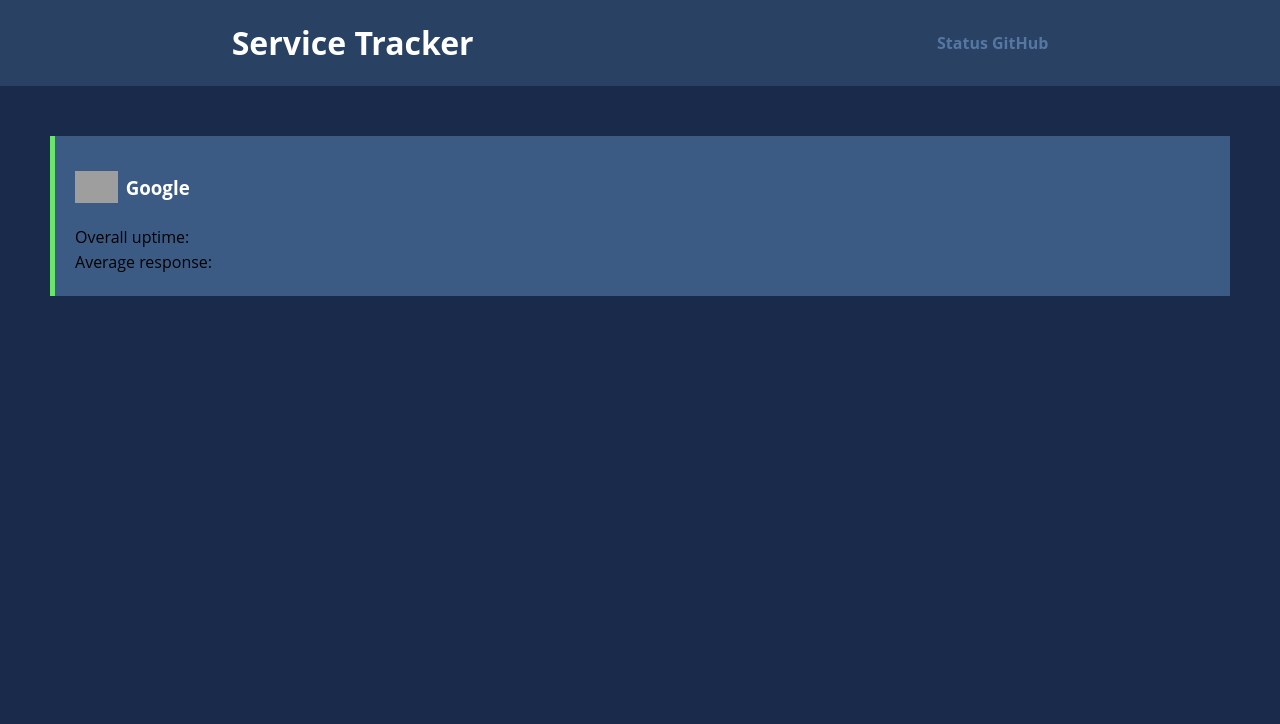
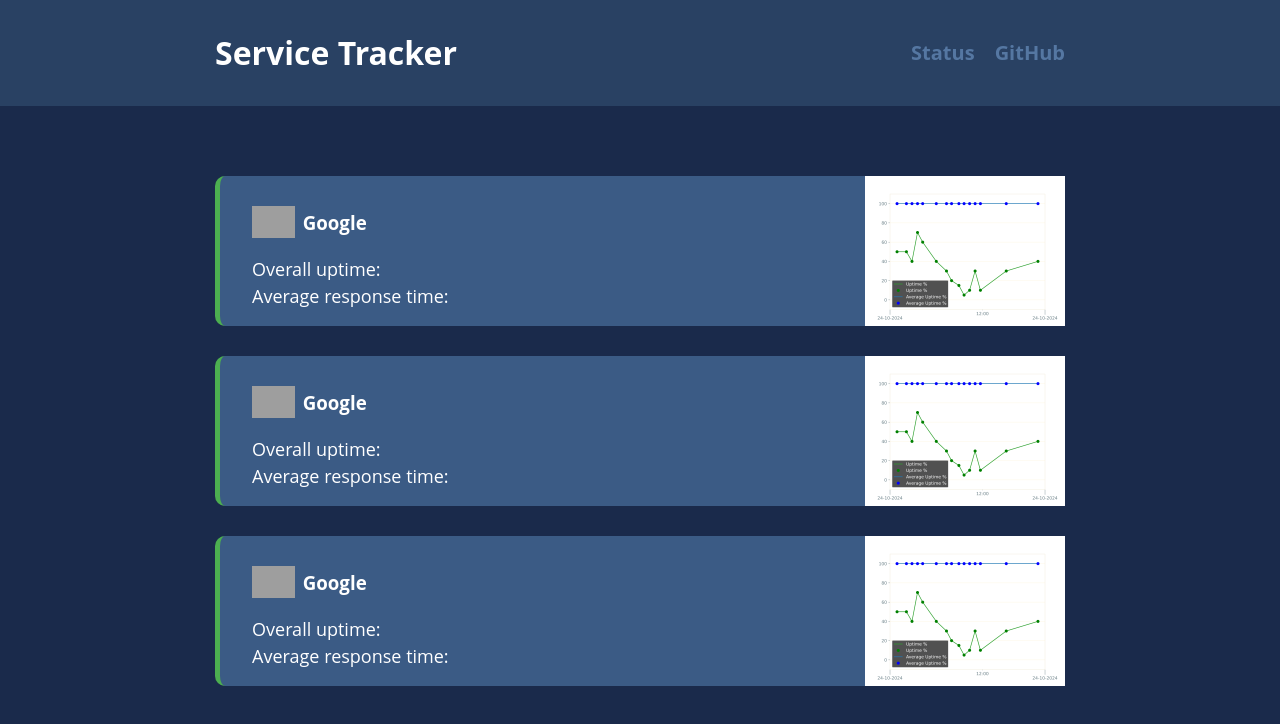
Before and after one commit to GitGinocchio/ServiceStatusMonitoringSystem, a plain HTML site: page public/template/index.html in a window 1280 px wide. Drawn offline with Linux system fonts and the light colour scheme; grey boxes are pictures that could not be loaded.

Commit message:
update website

```diff
--- /dev/null
+++ b/public/static/css/palette.css
@@ -0,0 +1,12 @@
+:root{
+    --body-background-color: #1A2A4B;
+    --header-background-color: #294163;
+    --article-background-color: #3B5B85;
+    --main-container-border-color: #0a1b31;
+    --status-online-border-left-color: #6be46f;
+    --status-offline-border-left-color: #F44336;
+    --mini-graph-background-color: white;
+    --hover-background-color: rgba(255, 255, 255, 0.1);
+    --a-color: #5577A2;
+    --p-color: white;
+}
--- a/public/static/css/styles.css
+++ b/public/static/css/styles.css
@@ -5,15 +5,16 @@ html, body {
 }
 
 body {
-    background-color: #1A2A4B;
     font-family: 'Open Sans', sans-serif;
+    background-color: var(--body-background-color);
 }
 
 header {
-    background: #294163;
     display: flex;
     align-items: center;
-    justify-content: space-around;
+    justify-content: space-between;
+    background-color: var(--header-background-color);
+    padding: 10px 20px;
 }
 
 h1, h3 {
@@ -21,38 +22,75 @@ h1, h3 {
 }
 
 a {
-    color: #5577A2;
+    color: var(--a-color);
     text-decoration: none;
     font-weight: bold;
 }
 
 article {
     display: flex;
-    margin: 50px;
+    border-radius: 10px;
+    padding-left: 2rem;
     height: auto;
-    background-color: #3B5B85;
+    border-left: 5px solid #4CAF50;
+    background-color: var(--article-background-color);
+    justify-content: space-between;
+    margin-bottom: 30px;
+    transition: transform 0.3s, background-color 0.3s;
+}
+
+article:hover {
+    transform: translateY(-5px);
+    background-color: var(--hover-background-color, rgba(255, 255, 255, 0.1));
+}
+
+.links {
+    display: flex;
+    gap: 20px;
+}
+
+.links a {
+    font-size: 20px;
+    transition: color 0.3s; /* Aggiunta transizione per il colore */
+}
+
+.links a:hover {
+    color: #FFD700; /* Cambia colore al passaggio del mouse */
 }
 
 .container {
-    padding: 20px;
+    max-width: 850px;
+    margin: 0 auto;
+    display: flex;
+    justify-content: space-between; /* Allineamento migliorato */
+    width: 100%; /* Assicura che utilizzi tutto lo spazio disponibile */
+    align-items: center;
+}
+
+.main-container{
+    max-width: 850px;
+    margin: 70px auto;
+    border-color: var(--main-container-border-color);
+}
+
+.content-container {
     display: flex;
     flex-direction: column;
-    border-left: 5px solid transparent;
+    margin: auto 0;
 }
 
 .status-online {
-    border-left-color: #6be46f; /* Verde per stato online */
+    border-left-color: var(--status-online-border-left-color);
 }
 
 .status-offline {
-    border-left-color: #F44336; /* Rosso per stato offline */
+    border-left-color: var(--status-offline-border-left-color);
 }
 
 .title-content {
     display: flex;
     align-items: center;
     gap: 8px;
-    margin-bottom: 5px;
 }
 
 .status-info {
@@ -63,6 +101,14 @@ article {
     height: 2rem;
 }
 
+.mini-graph {
+    background-color: var(--mini-graph-background-color);
+    height: 150px;
+    border: none;
+}
+
 .status-info p {
+    color: var(--p-color);
+    font-size: 18px;
     margin: 3px 0;
 }
--- a/public/template/index.html
+++ b/public/template/index.html
@@ -5,9 +5,11 @@
     <meta name="viewport" content="width=device-width, initial-scale=1.0">
     <title>ServiceTracker</title>
     <link rel="stylesheet" href="/public/static/css/styles.css">
+    <link rel="stylesheet" href="/public/static/css/palette.css">
 </head>
 <body>
     <header>
+        <div class="container">
             <div class="logo">
                 <h1 class="logo-title">Service Tracker</h1>
             </div>
@@ -15,19 +17,53 @@
                 <a href="#">Status</a>
                 <a href="#">GitHub</a>
             </div>
+        </div>
     </header>
+    <main class="main-container">
         <article>
-        <div class="container status-online">
+            <div class="content-container status-online">
                 <div class="title-content">
                     <img class="img" alt="Google Icon" src="https://icons.duckduckgo.com/ip3/www.google.com.ico">
                     <h3>Google</h3>
                 </div>
                 <div class="status-info">
                     <p>Overall uptime:</p>
-                <p>Average response:</p>
+                    <p>Average response time:</p>
                 </div>
             </div>
+            <!-- <iframe class="mini-graph" src="/uptime_percentage.html" frameborder="0" scrolling="no"></iframe> -->
+            <img class="mini-graph" src="/uptime_percentage.png" alt="uptime_percentage">
         </article>
+        <article>
+            <div class="content-container status-online">
+                <div class="title-content">
+                    <img class="img" alt="Google Icon" src="https://icons.duckduckgo.com/ip3/www.google.com.ico">
+                    <h3>Google</h3>
+                </div>
+                <div class="status-info">
+                    <p>Overall uptime:</p>
+                    <p>Average response time:</p>
+                </div>
+            </div>
+            <!-- <iframe class="mini-graph" src="/uptime_percentage.html" frameborder="0" scrolling="no"></iframe> -->
+            <img class="mini-graph" src="/uptime_percentage.png" alt="uptime_percentage">
+        </article>
+        <article>
+            <div class="content-container status-online">
+                <div class="title-content">
+                    <img class="img" alt="Google Icon" src="https://icons.duckduckgo.com/ip3/www.google.com.ico">
+                    <h3>Google</h3>
+                </div>
+                <div class="status-info">
+                    <p>Overall uptime:</p>
+                    <p>Average response time:</p>
+                </div>
+            </div>
+            <!-- <iframe class="mini-graph" src="/uptime_percentage.html" frameborder="0" scrolling="no"></iframe> -->
+            <img class="mini-graph" src="/uptime_percentage.png" alt="uptime_percentage">
+        </article>
+
+    </main>
     <script src="/public/static/js/script.js"></script>
 </body>
 </html>
```
Also changed, not shown: uptime_percentage.html (+4 -4 lines). Lines whose indentation alone changed are shown as unchanged.
